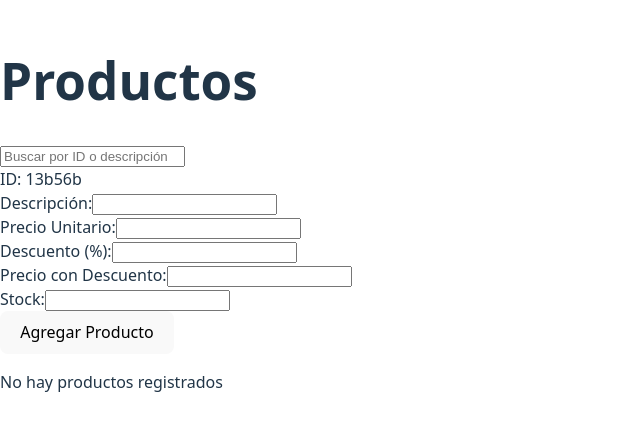
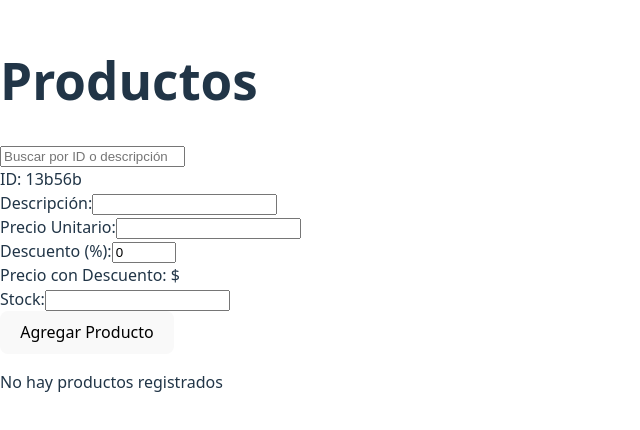
Before and after one commit to santip019/pv_tp4_grupo21, a React (Vite) app: page / in a window 1280 px wide. Shown: the part 186-616 px from the top of the page, without its empty margins (0-640 px from the left). Built offline with nearby package versions, Linux system fonts and the light colour scheme.

Commit message:
fix: Se corrige la forma en la que se muestra el precio descuento y se aplican restricciones y valores por defecto para descuento [Padilla Santiago]

```diff
--- a/src/assets/components/ProductForm.jsx
+++ b/src/assets/components/ProductForm.jsx
@@ -5,7 +5,7 @@ const FormularioProducto = ({ alAgregarProducto }) => {
     id: crypto.randomUUID().slice(0, 6), // crea un ID único de 6 caracteres
     descripcion: "",
     precioUnitario: "",
-    descuento: "",
+    descuento: "0",
     precioConDescuento: "",
     stock: "",
   });
@@ -53,7 +53,7 @@ const FormularioProducto = ({ alAgregarProducto }) => {
       id: crypto.randomUUID().slice(0, 6),
       descripcion: "",
       precioUnitario: "",
-      descuento: "",
+      descuento: "0",
       precioConDescuento: "",
       stock: "",
     });
@@ -90,22 +90,21 @@ const FormularioProducto = ({ alAgregarProducto }) => {
           name="descuento"
           value={datosFormulario.descuento}
           onChange={manejarCambio}
+          min="0" // se asegura de que el descuento no sea negativo
+          max="100" // se asegura de que el descuento no sea mayor a 100
         />
       </div>
       <div>
         <label>Precio con Descuento:</label>
-        <input
-          type="number"
-          name="precioConDescuento"
-          value={
+        <span> $
+          { // se asegura de que el precio con descuento solo se muestre si hay un precio unitario y un descuento
             datosFormulario.precioUnitario &&
             datosFormulario.descuento
               ? datosFormulario.precioUnitario *
                 (1 - datosFormulario.descuento / 100)
               : ""
           }
-          readOnly
-        />
+        </span>
       </div>
       <div>
         <label>Stock:</label>
```
